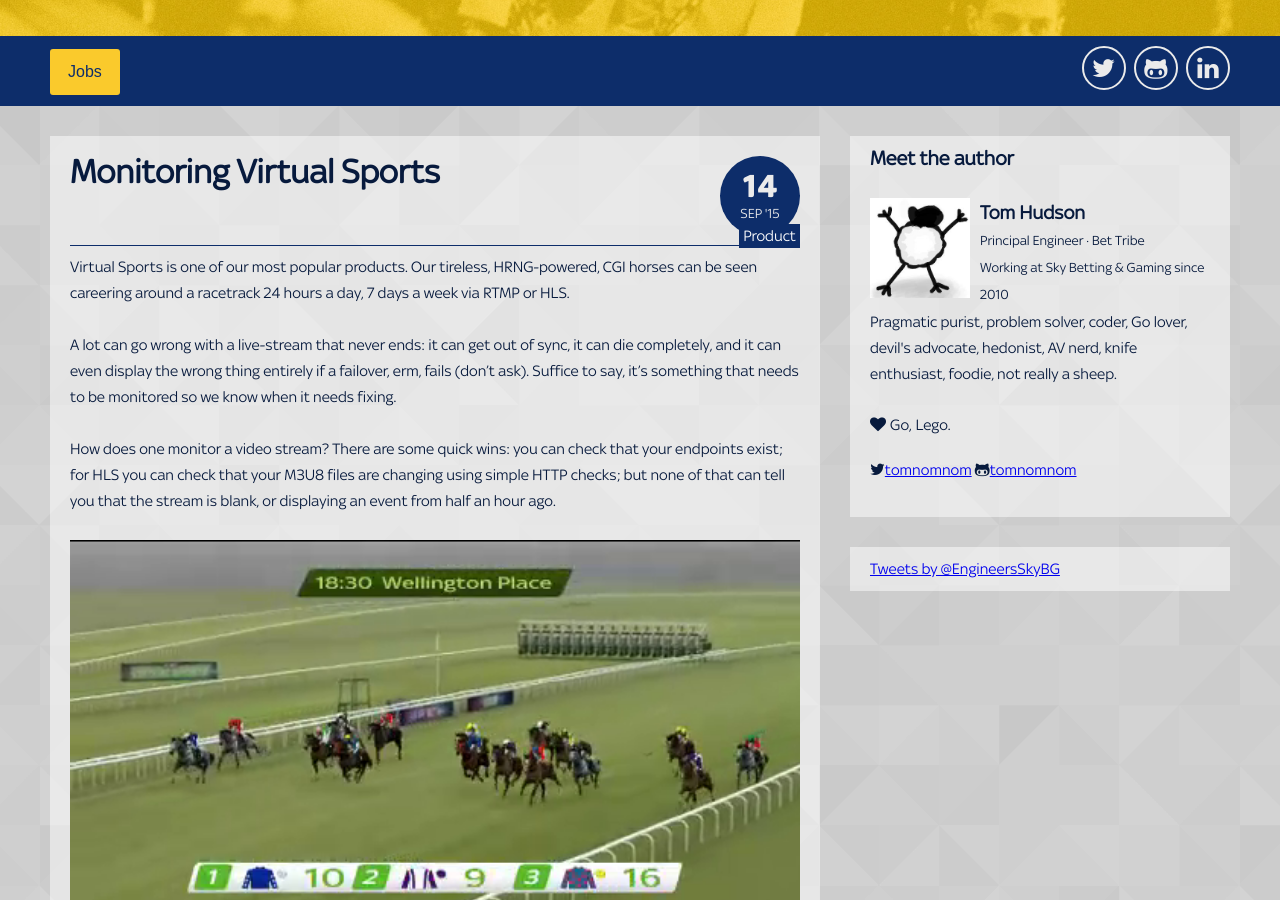
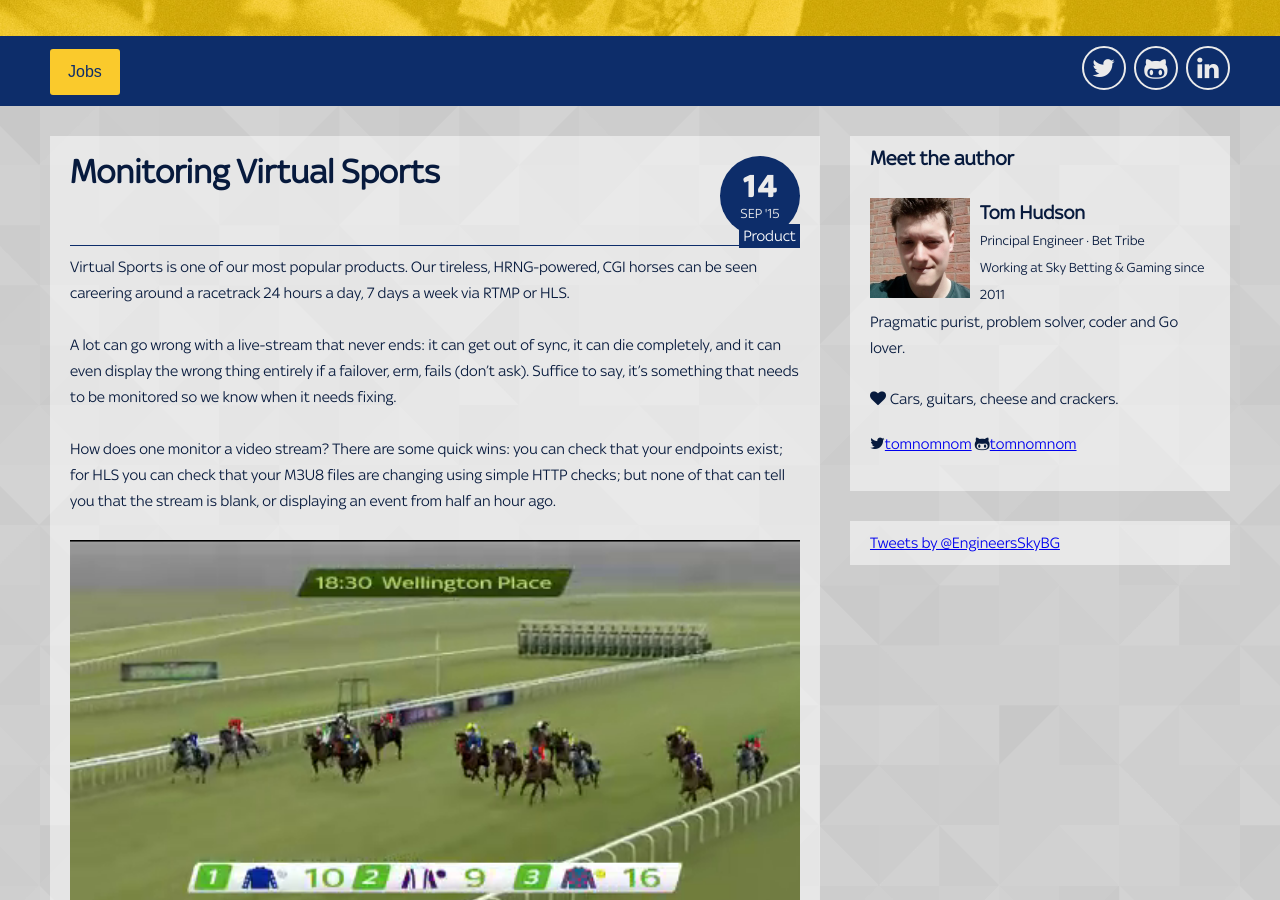
Before and after one commit to skybet/skybet.github.io, a Jekyll site: the page built from _posts/2015-09-14-monitoring-virtual-sports.md, in a window 1280 px wide and 900 px high, scrolled down 314 px. Built offline with Jekyll 4.4.1, drawn with Linux system fonts in a browser that asks for light colours; nearby versions of some CDN libraries; some web fonts are replaced; Markdown is read by kramdown in place of the engine named in the settings; comment, search, counter and statistics services are not loaded.

Commit message:
Updated Tom Hudson author info

```diff
--- a/_data/authors.yml
+++ b/_data/authors.yml
@@ -14,9 +14,9 @@
     image: tom_hudson.png
     role: Principal Engineer
     tribe: Bet
-    startDate: 01-01-2010
-    bio: Pragmatic purist, problem solver, coder, Go lover, devil's advocate, hedonist, AV nerd, knife enthusiast, foodie, not really a sheep.
-    interests: Go, Lego
+    startDate: 28-02-2011
+    bio: Pragmatic purist, problem solver, coder and Go lover.
+    interests: Cars, guitars, cheese and crackers
     twitter: tomnomnom
     github: tomnomnom
 
```
Also changed, not shown: images/authors/tom_hudson.png.
